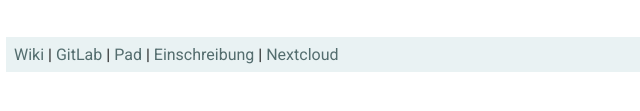
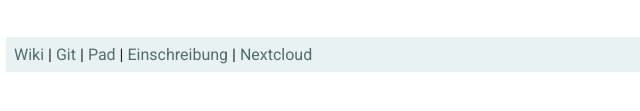
Before and after one commit to UNIKAT-ILMENAU/unikat-ilmenau.de, a plain HTML site: page index.html in a window 1280 px wide. Shown: the part 625-736 px from the top of the page, 314-954 px from the left. Drawn offline with Linux system fonts and the light colour scheme.

Commit message:
fix typo

```diff
--- a/index.html
+++ b/index.html
@@ -16,7 +16,7 @@
       </div>
       <div class="links">
         <a href="https://unikat-ilmenau.de/wiki/">Wiki</a>|
-        <a href="https://unikat-ilmenau.de/git/">GitLab</a>|
+        <a href="https://unikat-ilmenau.de/git/">Git</a>|
         <a href="https://unikat-ilmenau.de/pad/">Pad</a>|
         <a href="http://einschreibung.unikat-ilmenau.de">Einschreibung</a>|
         <a href="https://unikat-ilmenau.de/nextcloud">Nextcloud</a>
```
